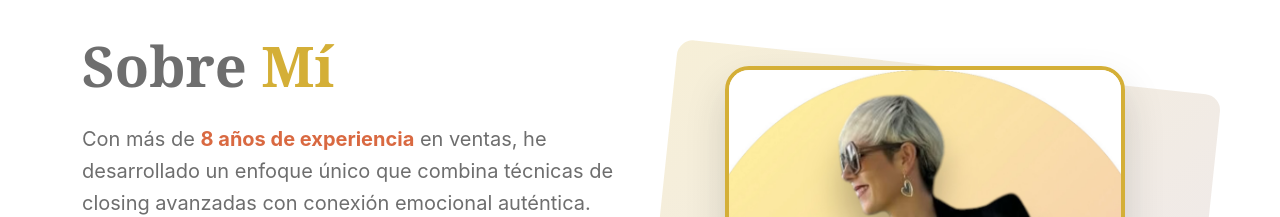
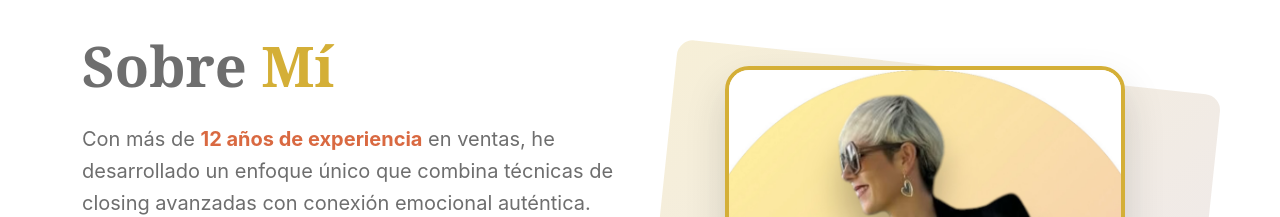
Before and after one commit to amancheno1/webamagoiacloserdeventas, a React (Vite) app: page / in a window 1280 px wide. Shown: the part 840-1057 px from the top of the page. Built offline with nearby package versions, Linux system fonts and the light colour scheme.

Commit message:
Updated App.tsx

```diff
--- a/src/App.tsx
+++ b/src/App.tsx
@@ -245,7 +245,7 @@ Enviado desde el formulario de contacto de amagoialouviercloserdeventas.netlify.
                 Sobre <span className="text-gold">Mí</span>
               </h2>
               <p className="fs-5 text-gray mb-4">
-                Con más de <strong className="text-terracotta">8 años de experiencia</strong> en ventas, he desarrollado un enfoque único que combina técnicas de closing avanzadas con conexión emocional auténtica.
+                Con más de <strong className="text-terracotta">12 años de experiencia</strong> en ventas, he desarrollado un enfoque único que combina técnicas de closing avanzadas con conexión emocional auténtica.
               </p>
               <p className="fs-5 text-gray mb-4">
                 Mi metodología se basa en entender profundamente las necesidades del cliente, crear confianza genuina y guiar hacia decisiones que realmente transformen sus vidas y negocios.
```
